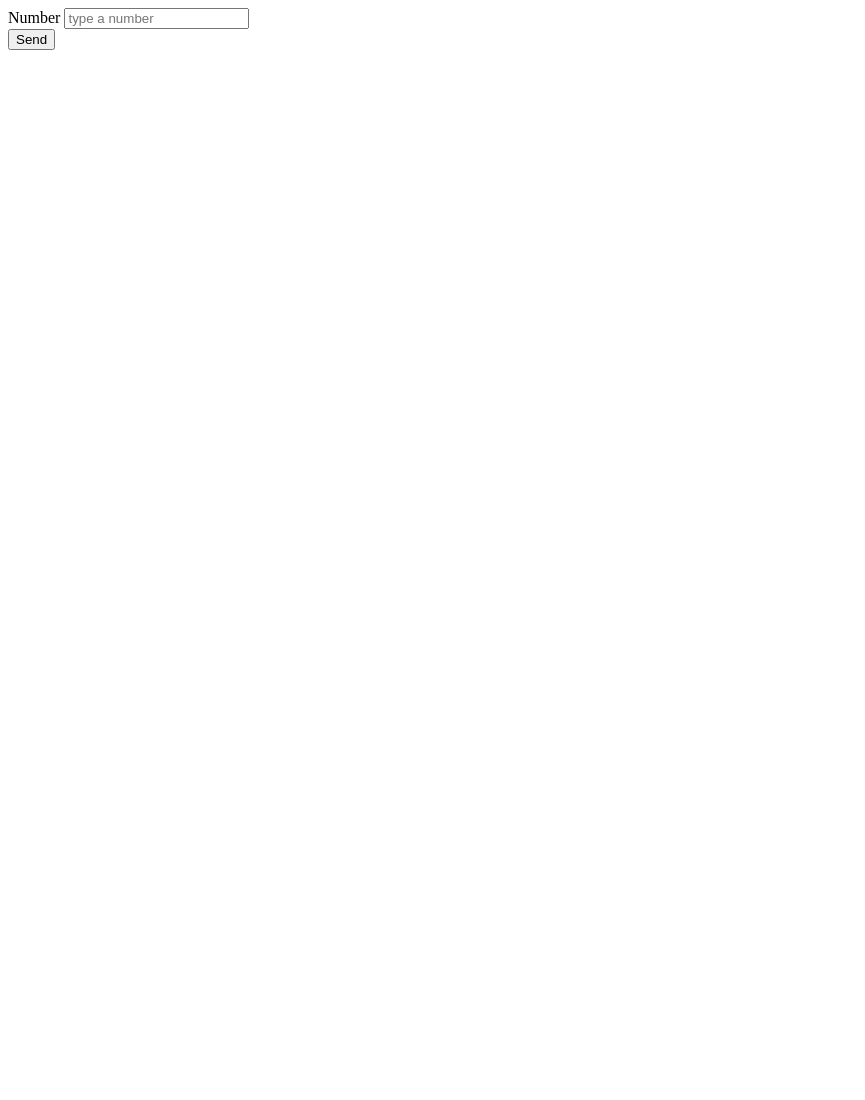
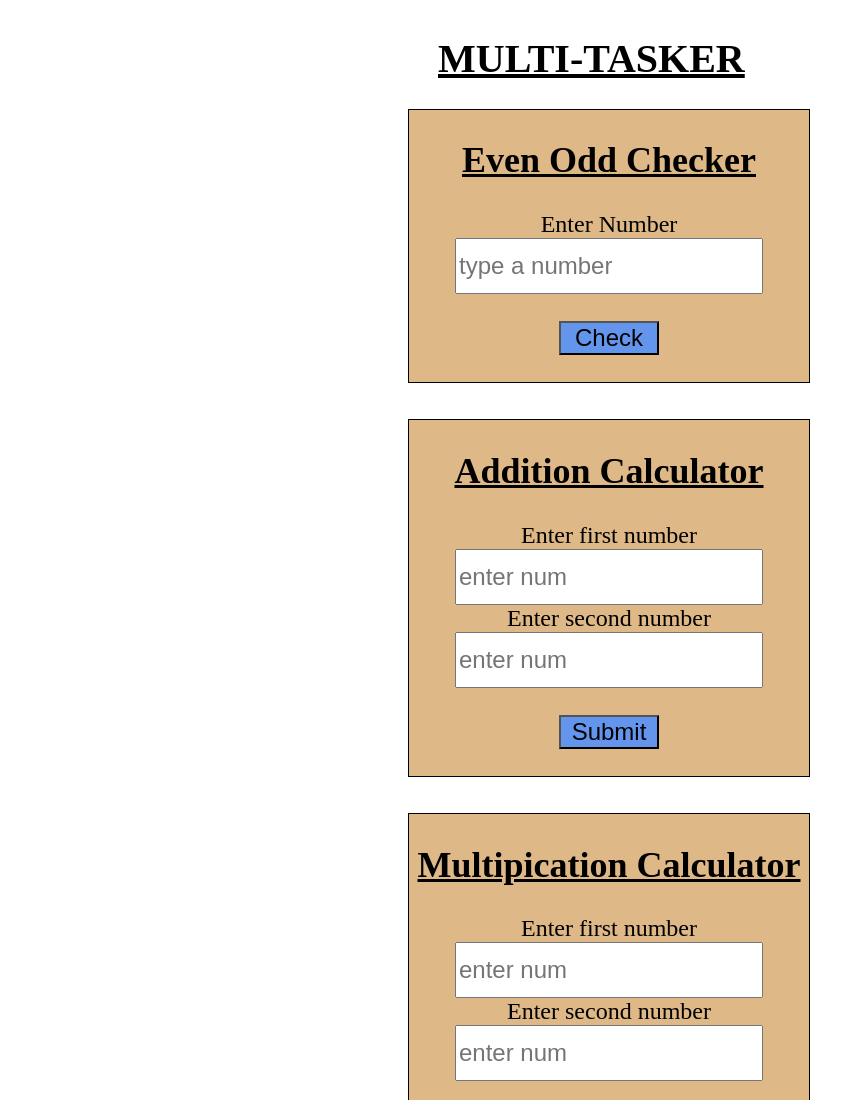
Before and after one commit to Tazeen-Javed/Chek-Number, a plain HTML site: page index.html in a window 1280 px wide. Shown: the top 1100 px of the page, without its empty margins (0-865 px from the left). Before the commit the page ends 800 px from the top, so only its background shows below. Drawn offline with Linux system fonts and the light colour scheme.

Commit message:
Multitasker

```diff
--- a/index.html
+++ b/index.html
@@ -5,21 +5,123 @@
     <meta http-equiv="X-UA-Compatible" content="IE=edge">
     <meta name="viewport" content="width=device-width, initial-scale=1.0">
     <title>Document</title>
+    <style>
+        .main{display: flex; flex-direction: column; margin-left: 400px;}
+        h1{text-decoration: underline; font-size: 40px; margin-left: 30px;}
+        h2{text-decoration: underline;}
+        .box{border: 1px solid; text-align: center; font-size: 24px; width: 400px;
+             background-color:burlywood;}
+        input{height: 50px; font-size: 24px; width: 300px;}
+
+        @media screen and (max-width: 375px)
+        {.box{font-size: 20px; width: 300px;}
+    input{width: 100px; height: 20px; font-size: 20px;}}
+    button{font-size: 24px;width: 100px; background-color:cornflowerblue;}
+    @media screen and (max-width: 768px)
+    {
+        .main{font-size: 20px; margin-left: 200px;}
+    }
+    @media screen and (max-width: 375px)
+    {
+        .main{font-size: 16px; margin-left: 10px;}
+        h1{font-size: 32px;}
+    }
+    </style>
 </head>
 <body>
-    <form onsubmit="oddEven(); return false";>
-        <label for="number">Number</label>
-    <input type="number" placeholder="type a number" id="number"></form>
-    <button type="submit">Send</button>
+
+
+    <div class="main">
+    <h1>MULTI-TASKER</h1>
+
+<div class="box">
+    <h2>Even Odd Checker</h2>
+    <form onsubmit="check(); return false;">
+        <label for="num">Enter Number</label></br>
+    <input type="number" placeholder="type a number" id="num"></br></br>
+    <button type="submit">Check</button>
+
+<h1 id="result"></h1>
+</div></form>
+</br></br>
+<div class="box">
+<h2>Addition Calculator</h2>
+<form onsubmit="addition(); return false;">
+    <label for="digit1">Enter first number</label></br>
+    <input id="digit1" placeholder="enter num" type="number"></br>
+    <label for="digit2">Enter second number</label></br>
+    <input id="digit2" placeholder="enter num" type="number"></br></br>
+    <button type="submit">Submit</button>
+
+<h1 id="show"></h1></form>
+</div>
+</br></br>
+
+
+
+<div class="box">
+    <h2>Multipication Calculator</h2>
+    <form onsubmit="multiply(); return false;">
+        <label for="first">Enter first number</label></br>
+        <input id="first" placeholder="enter num" type="number"></br>
+        <label for="second">Enter second number</label></br>
+        <input id="second" placeholder="enter num" type="number"></br></br>
+        <button type="submit">Submit</button>
+
+    <h1 id="Multiple"></h1></form>
+</div></br>
+
+
+
+<div class="box">
+    <h2>Division Calculator</h2>
+    <form onsubmit="division(); return false;">
+        <label for="div1">Enter first number</label></br>
+        <input id="div1" placeholder="enter num" type="number"></br>
+        <label for="div2">Enter second number</label></br>
+        <input id="div2" placeholder="enter num" type="number"></br></br>
+        <button type="submit">Submit</button>
+        <h1 id="divide"></h1>
+        </form></div>
 
     <script>
-        function oddEven(){
-            let number = document.querySelector("#number");
-           if(number%2==0)
-           document.querySelector("#number").innerHTML=`$(number) is even`;
-           else
-           document.querySelector("#number").innerHTML=`$(number) is odd `
+        function check(){
+            let Number= document.querySelector("#num").value;
+
+           if((Number % 2) == 0)
+           {document.querySelector("#result").innerHTML=  Number + " is Even" }
+           else{
+            document.querySelector("#result").innerHTML=  Number + " is Odd"
             }
+           if(Number == ""){
+            document.querySelector("#result").innerHTML=""
+           }
+        }
+
+        function addition()
+        {
+            let digit1=document.querySelector("#digit1").value;
+            let digit2=document.querySelector("#digit2").value;
+            let show = digit1 + digit2;
+            document.querySelector("#show").innerHTML= `Addition is ${show}`;
+
+        }
+        function multiply(){
+            let first=document.querySelector("#first").value;
+            let second=document.querySelector("#second").value;
+            let Multiple = first * second;
+            document.querySelector("#Multiple").innerHTML= `Multipication is ${Multiple}`;
+
+        }
+
+
+        function division(){
+            let div1=document.querySelector("#div1").value;
+            let div2=document.querySelector("#div2").value;
+            let divide = div1 / div2;
+            document.querySelector("#divide").innerHTML= `Division is ${divide}`;
+
+        }
     </script>
 </body>
 </html>
```
